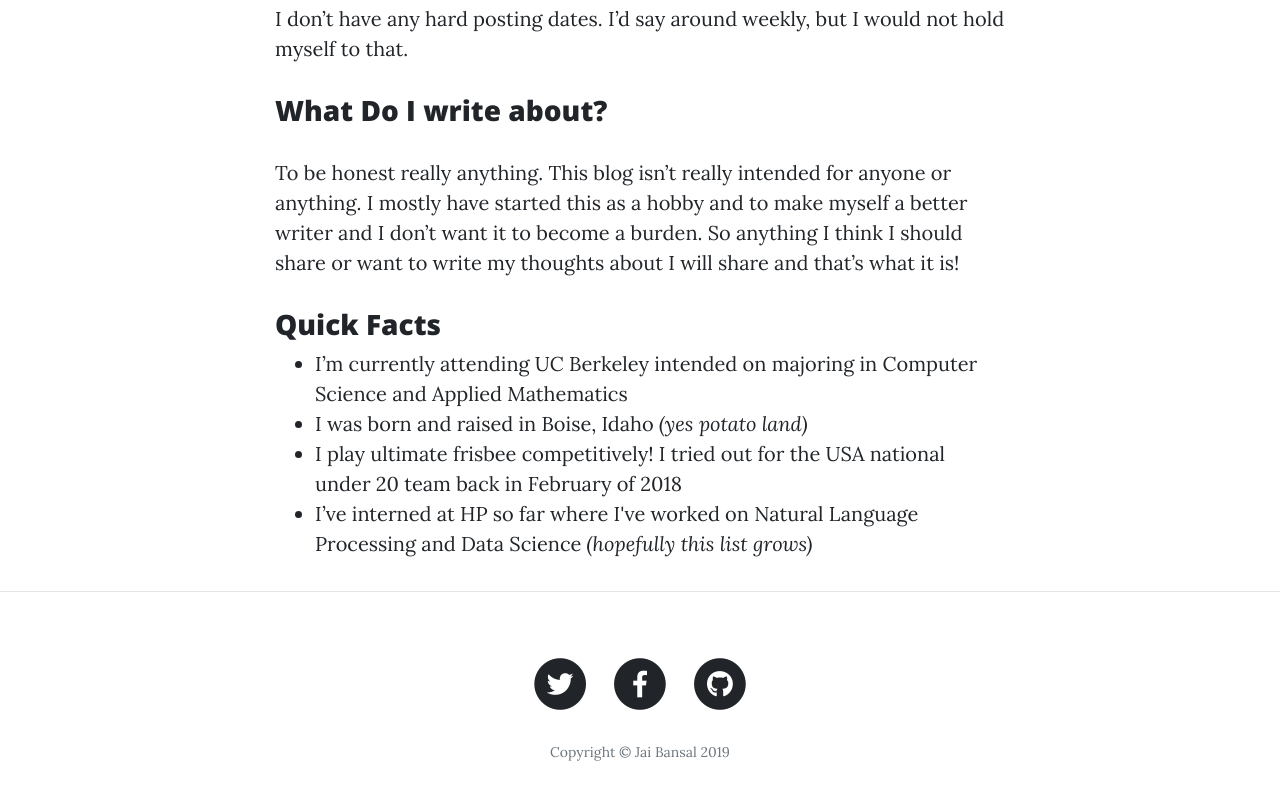
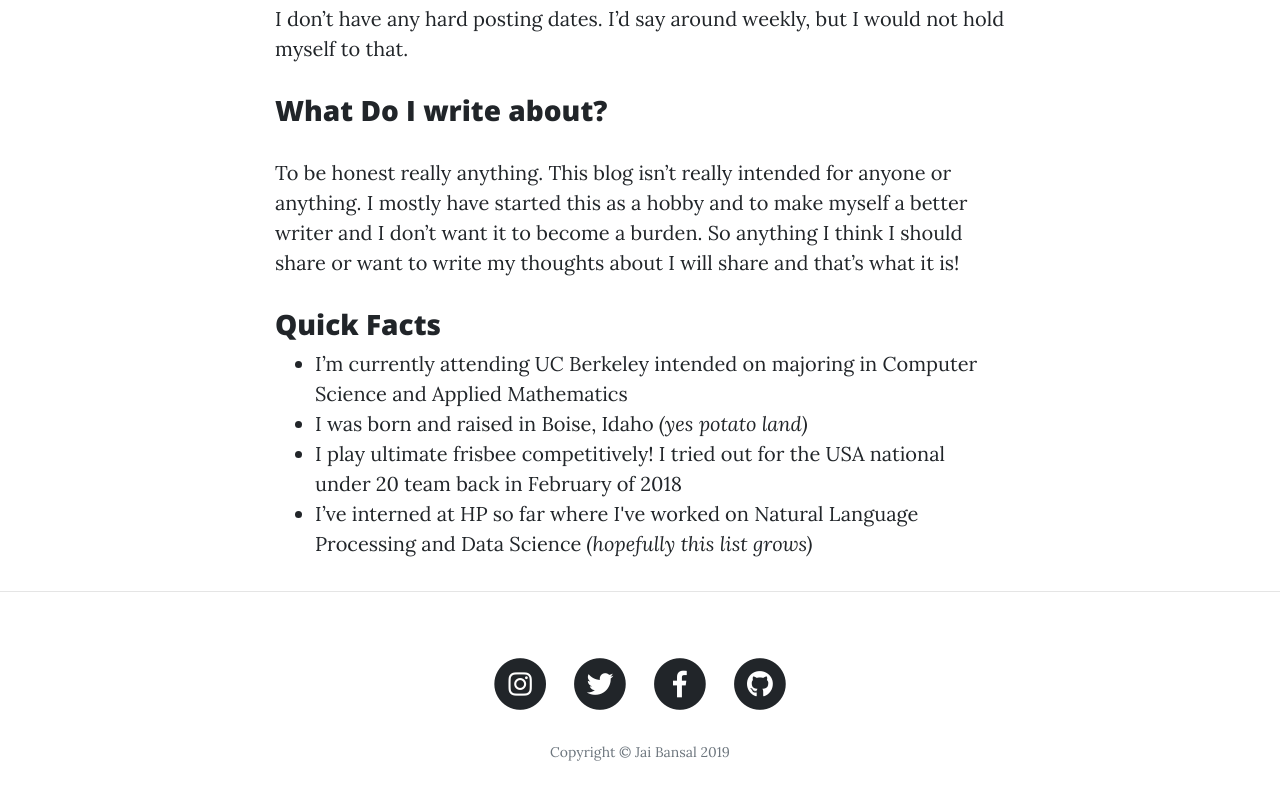
Before and after one commit to jaikb/jaikb.github.io, a website: page about.html in a window 1280 px wide. Shown: the part 1309-2109 px from the top of the page. Drawn offline with nearby package versions, Linux system fonts and the light colour scheme.

Commit message:
Added instagram icon

```diff
--- a/about.html
+++ b/about.html
@@ -119,6 +119,14 @@
           <div class="col-lg-8 col-md-10 mx-auto">
             <ul class="list-inline text-center">
               <li class="list-inline-item">
+                <a href="https://www.instagram.com/technolojai">
+                  <span class="fa-stack fa-lg">
+                    <i class="fas fa-circle fa-stack-2x"></i>
+                    <i class="fab fa-instagram fa-stack-1x fa-inverse"></i>
+                  </span>
+                </a>
+              </li>
+              <li class="list-inline-item">
                 <a href="https://www.twitter.com/technolojai">
                   <span class="fa-stack fa-lg">
                     <i class="fas fa-circle fa-stack-2x"></i>
```
Also changed, not shown: post.html (+8 -0 lines).
